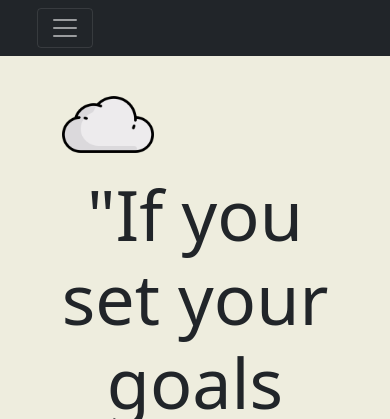
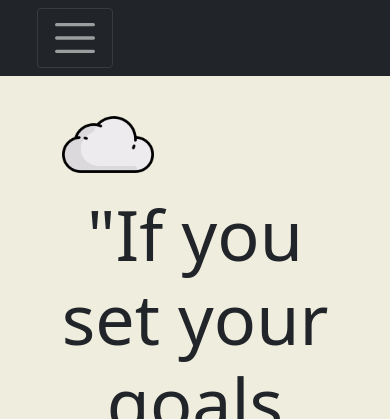
Before and after one commit to rharr003/personal-site, a Flask app: page / in a window 390 px wide; the page is wider, and only the part inside the window is pictured. Shown: the top 419 px of that part. Run offline with Flask 2, Linux system fonts and the light colour scheme; some libraries are stand-ins or nearby versions.

Commit message:
testing font sizes for mobile

```diff
--- a/static/css/styles.css
+++ b/static/css/styles.css
@@ -326,7 +326,16 @@ font-size: 1.5rem;
     }
 
     .navbar {
-        font-size: 40px;
+        font-size: 60px;
+    }
+
+    .navbar-brand {
+        font-size: 80px;
+    }
+
+    .navbar-toggler-icon {
+        height: 50px;
+        width: 50px;
     }
 
 }
```
